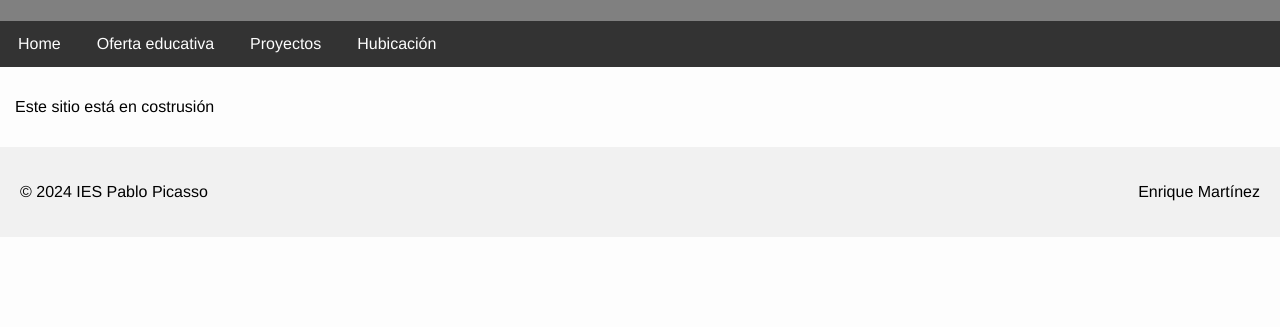
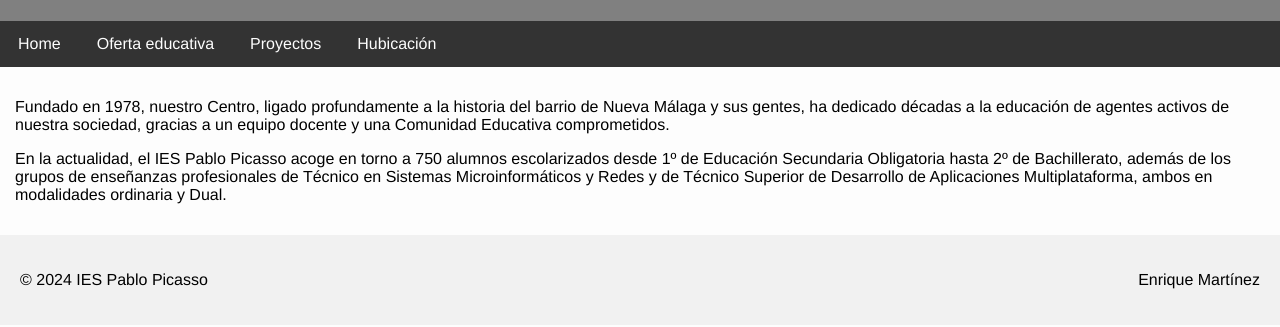
Before and after one commit to DavidRollan/ExamenGIT_DavidRollan, a plain HTML site: page index.html in a window 1280 px wide. Shown: the part 99-426 px from the top of the page. Drawn offline with Linux system fonts and the light colour scheme.

Commit message:
modificacion texto index

```diff
--- a/index.html
+++ b/index.html
@@ -19,7 +19,16 @@
     <div class="contenido">
 
         <p>
-            Este sitio está en costrusión
+        Fundado en 1978, nuestro Centro, ligado profundamente a la historia del barrio de
+        Nueva Málaga y sus gentes, ha dedicado décadas a la educación de agentes activos de
+        nuestra sociedad, gracias a un equipo docente y una Comunidad Educativa
+        comprometidos. </p>
+        <p>
+        En la actualidad, el IES Pablo Picasso acoge en torno a 750 alumnos escolarizados desde
+        1º de Educación Secundaria Obligatoria hasta 2º de Bachillerato, además de los grupos
+        de enseñanzas profesionales de Técnico en Sistemas Microinformáticos y Redes y de
+        Técnico Superior de Desarrollo de Aplicaciones Multiplataforma, ambos en modalidades
+        ordinaria y Dual.
         </p>
 
     </div>
```
